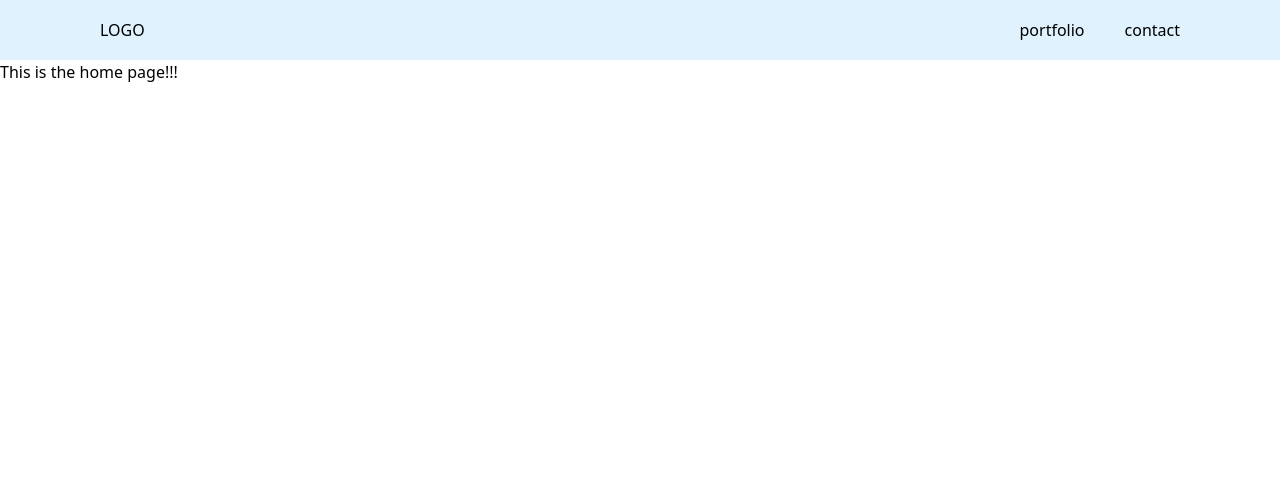
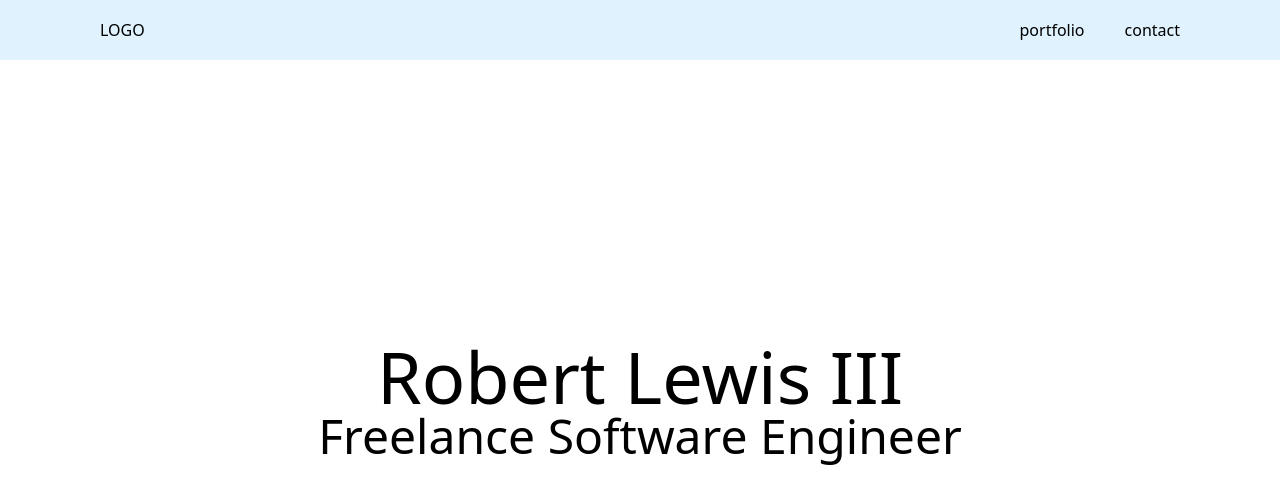
Before and after one commit to bobbythree/new-website, a React (Vite) app: page / in a window 1280 px wide. Shown: the top 504 px of the page. Built offline with nearby package versions, Linux system fonts and the light colour scheme.

Commit message:
create and mount Homepagehero.tsx

```diff
--- /dev/null
+++ b/src/components/HomepageHero.tsx
@@ -0,0 +1,8 @@
+export default function HomepageHero() {
+  return (
+    <>
+      <h1 className="text-7xl">Robert Lewis III</h1>
+      <h3 className="text-5xl">Freelance Software Engineer</h3>
+    </>
+  )
+}
--- a/src/layouts/MainLayout.tsx
+++ b/src/layouts/MainLayout.tsx
@@ -3,14 +3,14 @@ import { Link, Outlet } from "react-router";
 export default function MainLayout() {
   return (
     <>
-      <nav className="flex justify-between px-25 items-center h-15 bg-sky-100">
+      <nav className="flex justify-between px-25 items-center h-15 bg-sky-100 absolute w-full">
         <h3>LOGO</h3>
         <div className="flex gap-10">
           <Link to="/portfolio">portfolio</Link>
           <Link to="/contact">contact</Link>
         </div>
       </nav>
-      <main>
+      <main className="flex grow h-screen items-center justify-center">
         <Outlet />
       </main>
     </>
--- a/src/pages/HomePage.tsx
+++ b/src/pages/HomePage.tsx
@@ -1,5 +1,9 @@
+import HomepageHero from "../components/HomepageHero";
+
 export default function HomePage() {
   return (
-    <div>This is the home page!!!</div>
+    <div className="text-center">
+      <HomepageHero />
+    </div>
   )
 }
```
